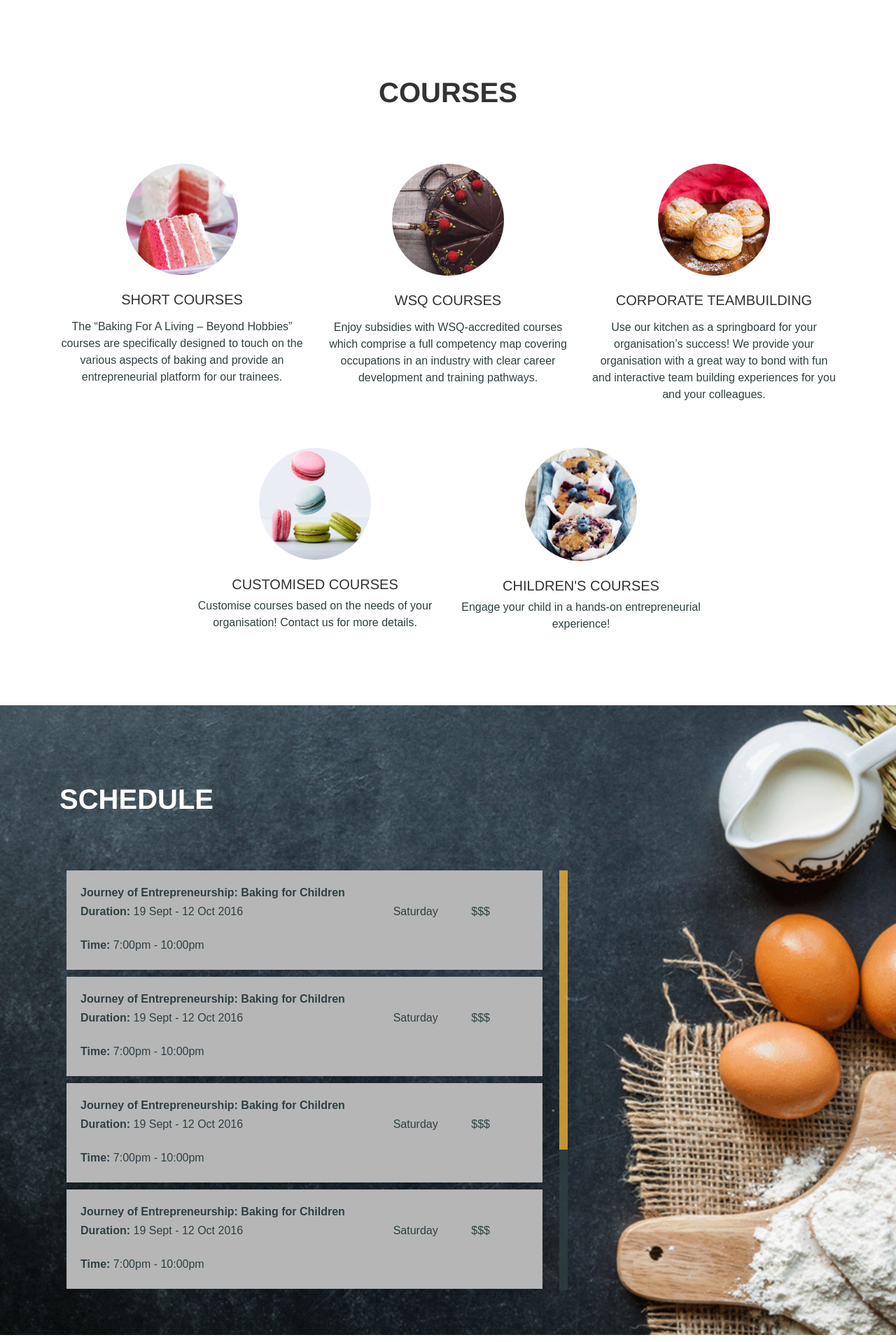
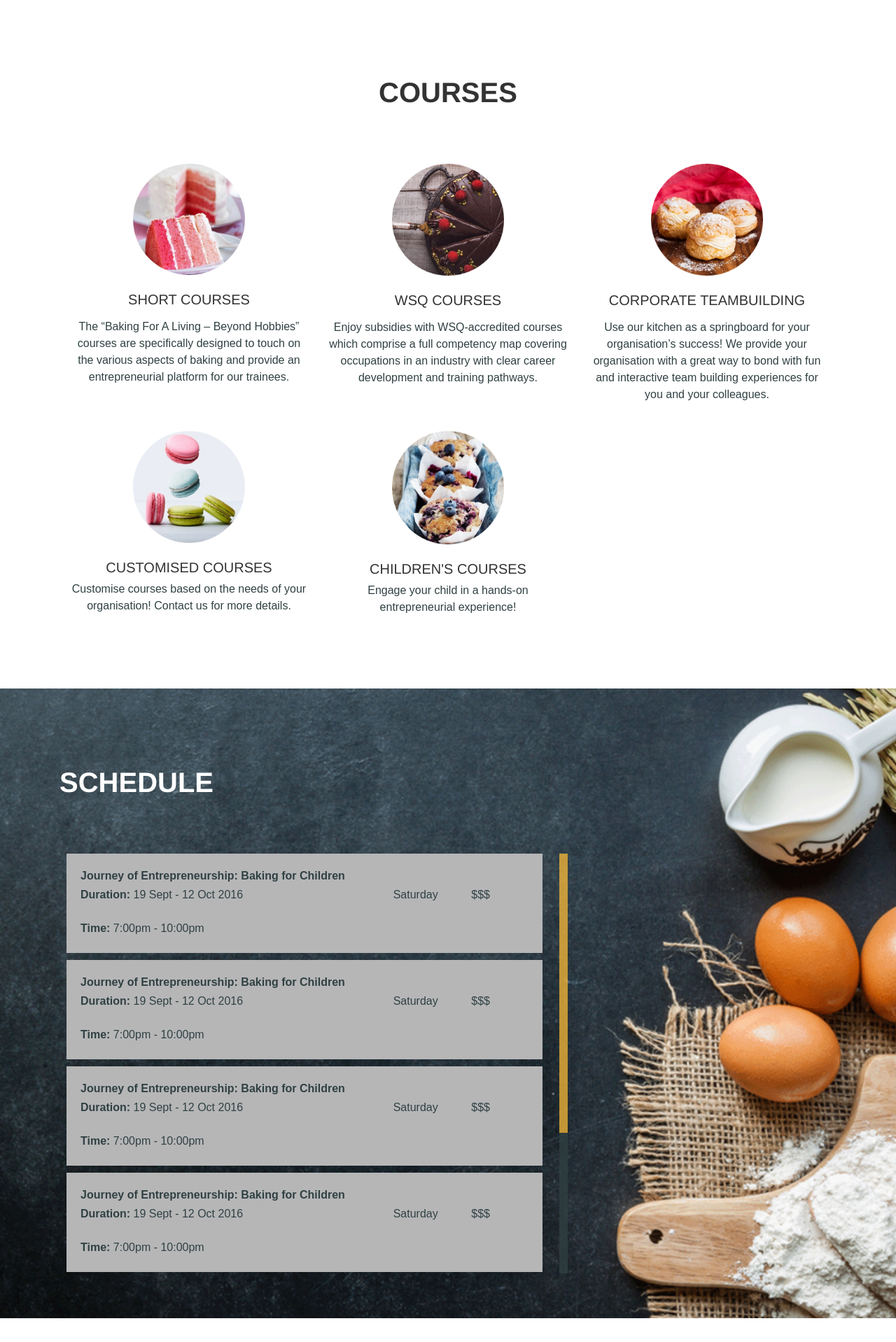
Before and after one commit to paralikha/culinary-sg, a PHP site: page / in a window 1280 px wide. Shown: the part 996-2914 px from the top of the page at 70% size. Run offline with PHP 8.4, Linux system fonts and the light colour scheme; some libraries are stand-ins or nearby versions.

Commit message:
scrollBar

```diff
--- a/index.html
+++ b/index.html
@@ -117,7 +117,7 @@
             <div class="wrapper">
                 <div class="container">
                     <h1 class="m-b-8">Courses</h1>
-                    <div class="row m-b-2 flex-grid">
+                    <div class="m-b-2">
                         <div class="col-md-4 m-b-2">
                             <a href="courses.html"><img class="circle-icon m-b-2 is-animated" src="resources/images/courses/1.png" alt=""></a>
                             <h2 class="m-b-1">Short Courses</h2>
@@ -134,7 +134,7 @@
                             <p>Use our kitchen as a springboard for your organisation’s success!  We provide your organisation with a great way to bond with fun and interactive team building experiences for you and your colleagues.</p>
                         </div>
                     </div>
-                    <div class="row flex-grid">
+                    <div class="">
                         <div class="col-md-4 m-b-2">
                             <a href="courses.html"><img class="circle-icon m-b-2 is-animated" src="resources/images/courses/4.png" alt=""></a>
                             <h2>CUSTOMISED COURSES</h2>
--- a/resources/sass/_global.scss
+++ b/resources/sass/_global.scss
@@ -55,6 +55,7 @@ input[type="text"]:focus {
 }
 
 html, body {
+    -ms-overflow-style: -ms-autohiding-scrollbar;
     -webkit-transition: 0.4s;
     -moz-transition: 0.4s;
     -o-transition: 0.4s;
--- a/resources/sass/partials/_home.scss
+++ b/resources/sass/partials/_home.scss
@@ -260,7 +260,7 @@
     }
 
     .contact-form {
-        background: rgba(182, 182, 183, 0.75);
+        background: rgba(182, 182, 183, 0.23);
         padding: 50px;
         border-radius: 40px;
     }
```
Also changed, not shown: dist/css/app.min.css.
